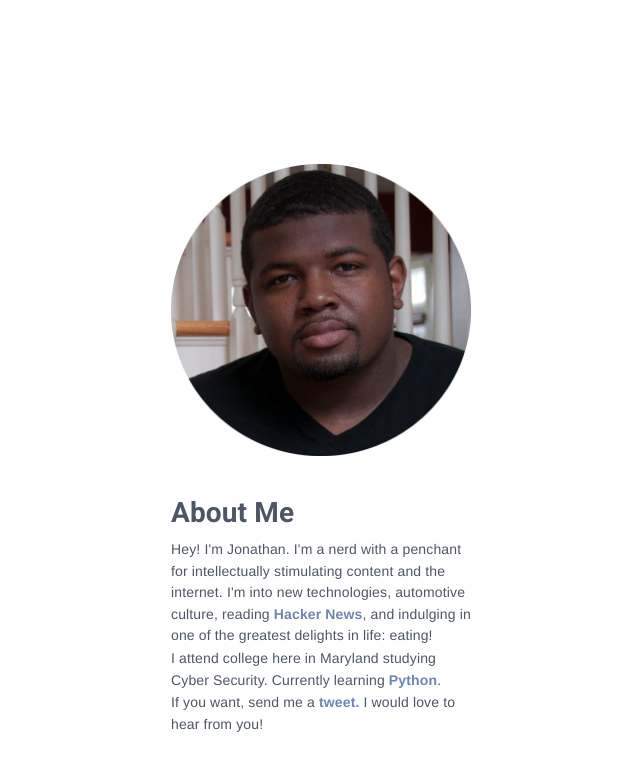
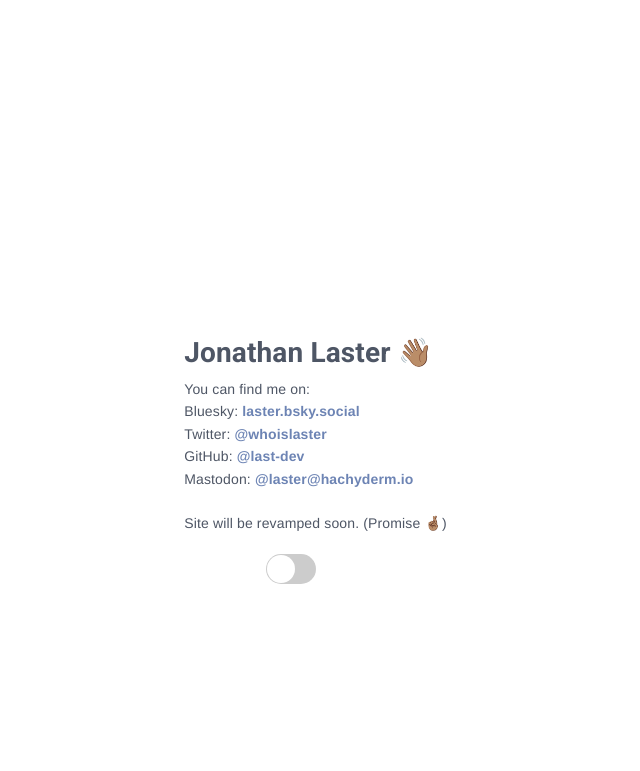
Before and after one commit to last-dev/jdl.io, a Jekyll site: the page built from index.html, in a window 1280 px wide. Shown: the top 771 px of the page, without its empty margins (319-959 px from the left). Built offline with Jekyll 4.4.1, drawn with Linux system fonts in a browser that asks for light colours; nearby versions of some CDN libraries.

Commit message:
Make landing page basic. Add personal links.

```diff
--- a/index.html
+++ b/index.html
@@ -3,14 +3,17 @@
 title: About | Jonathan Laster
 ---
 
-<div id="portrait">
-	<img alt="Jonathan Laster" src="img/Portrait_Circle.png">
+<h2>Jonathan Laster 👋🏽</h2>
+
+<p>You can find me on:</p>
+<p>Bluesky: <a href="https://laster.bsky.social">laster.bsky.social</a></p>
+<p>Twitter: <a href="https://twitter.com/whoislaster">@whoislaster</a></p>
+<p>GitHub: <a href="https://github.com/last-dev">@last-dev</a></p>
+<p>Mastodon: <a href="https://hachyderm.io/@laster">@laster@hachyderm.io</a></p>
+<br />
+<p>Site will be revamped soon. (Promise 🤞🏽)</p>
+<div class="dark-mode-toggler">
+    <input type="checkbox" id="toggle" class="toggle-input">
+    <label for="toggle" class="toggle-label"></label>
 </div>
-
-<h2>About Me</h2>
-
-<p>Hey! I'm Jonathan. I'm a nerd with a penchant for intellectually stimulating content and the internet. I'm into new technologies, automotive culture, reading <a href="https://news.ycombinator.com">Hacker News</a>, and indulging in one of the greatest delights in life: eating!</p>
-
-<p>I attend college here in Maryland studying Cyber Security. Currently learning <a href="https://www.python.org">Python</a>.</p>
-
-<p>If you want, send me a <a href="http://twitter.com/whoislaster">tweet.</a> I would love to hear from you!</p>
+<script src="js/app.js"></script>
```
